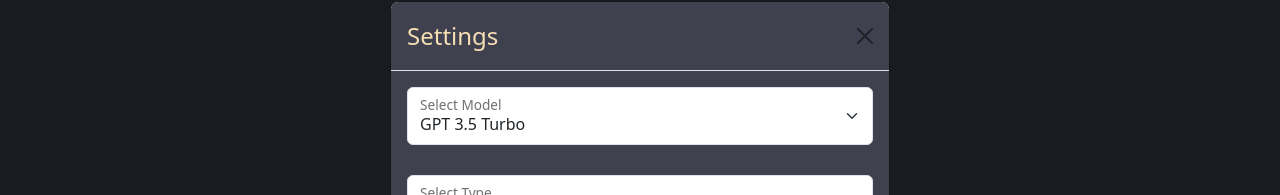
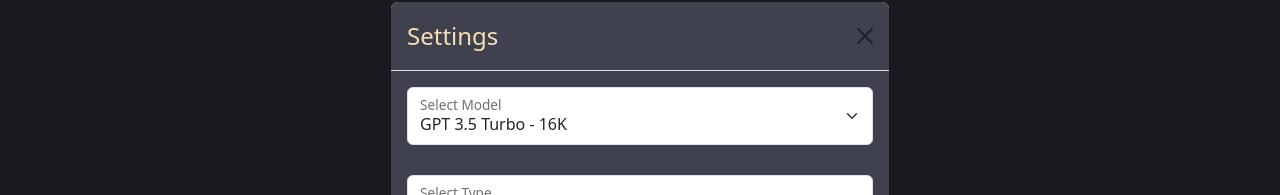
Before and after one commit to Sammy970/SamyakGPTUI, a React (Create React App) app: page / in a window 1280 px wide. Both pictures are taken after a click on the button 1047 px from the left and 681 px from the top of the page. Shown: the part 163-358 px from the top of the page. Built offline with nearby package versions, Linux system fonts and the light colour scheme.

Commit message:
Using settingOptions.model for selection of modal

```diff
--- a/src/components/Chat.js
+++ b/src/components/Chat.js
@@ -34,7 +34,7 @@
     const [keyUrlEntered, setKeyUrlEntered] = useState(false);
 
     const [settingOptions, setSettingOptions] = useState({
-        "model": 'gpt-3.5-turbo',
+        "model": 'gpt-3.5-turbo-16k',
         "type": 'chat',
         "plugin": "off",
     })
@@ -148,7 +148,7 @@
                     urlInput.trim(),
                     {
                         messages: [...body, newBodyUserMessage],
-                        model: "gpt-3.5-turbo-16k",
+                        model: settingOptions.model,
                         // max_tokens: 1000,
                         // temperature: 0.7,
                     },
@@ -205,7 +205,7 @@
         }
         else if (settingOptions.plugin === 'web-search') {
             try {
-                await webSearch(webSearchPlugin, user_input, userInput, setBody, setMessages, apiKeyInput, urlInput);
+                await webSearch(webSearchPlugin, user_input, userInput, setBody, setMessages, apiKeyInput, urlInput, settingOptions);
             } catch (error) {
                 console.log(error);
             }
--- a/src/components/SettingsModal.js
+++ b/src/components/SettingsModal.js
@@ -40,7 +40,9 @@
                         >
                             <option>Open this Select Model</option>
                             <option value="gpt-3.5-turbo">GPT 3.5 Turbo</option>
-                            <option disabled value="gpt-4">GPT 4</option>
+                            <option value="gpt-3.5-turbo-16k">GPT 3.5 Turbo - 16K</option>
+                            <option value="gpt-4">GPT 4</option>
+                            <option value="test-bard">Test Bard</option>
                         </Form.Select>
                     </FloatingLabel>
                 </div>
--- a/src/plugins/webSearch.js
+++ b/src/plugins/webSearch.js
@@ -11,7 +11,7 @@
     }
 }
 
-export const webSearch = async (webSearchPlugin, user_input, userInput, setBody, setMessages, apiKeyInput, urlInput) => {
+export const webSearch = async (webSearchPlugin, user_input, userInput, setBody, setMessages, apiKeyInput, urlInput, settingOptions) => {
 
     if (webSearchPlugin) {
         try {
@@ -19,7 +19,7 @@
                 urlInput.trim(),
                 {
                     messages: [{ "role": "system", "content": "Search for information from the internet. You can easily suggest people anything. With the content provided to the users, you provide your own opinion based on the search results." }, { "role": "user", "content": `${user_input} Understand this info and answer me the following question ${userInput}` }],
-                    "model": "gpt-3.5-turbo"
+                    "model": settingOptions.model
                     // max_tokens: 1000,
                     // temperature: 0.7,
                 },
```
Also changed, not shown: src/plugins/webPilot.js.
